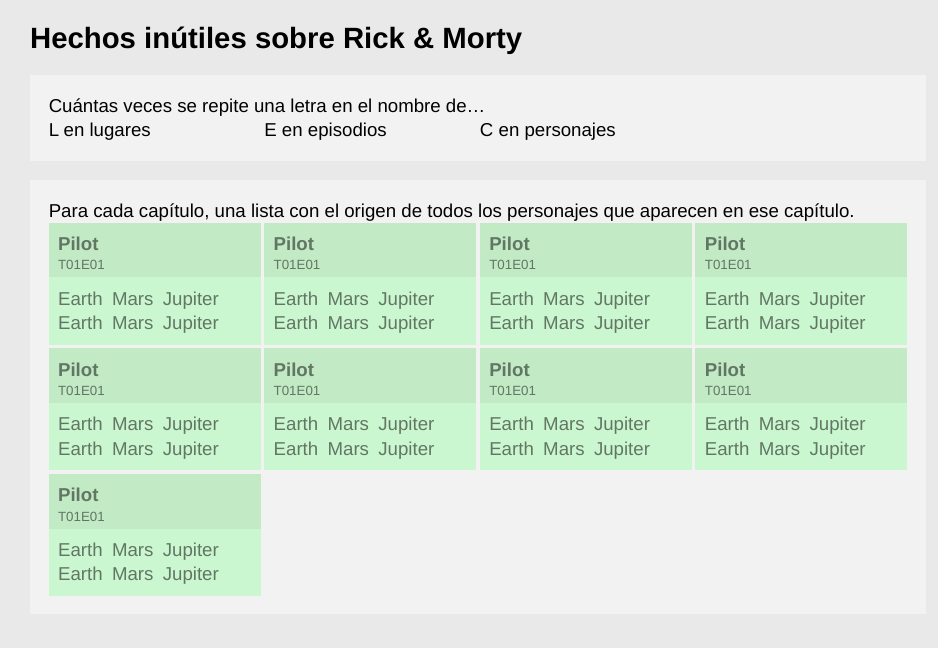
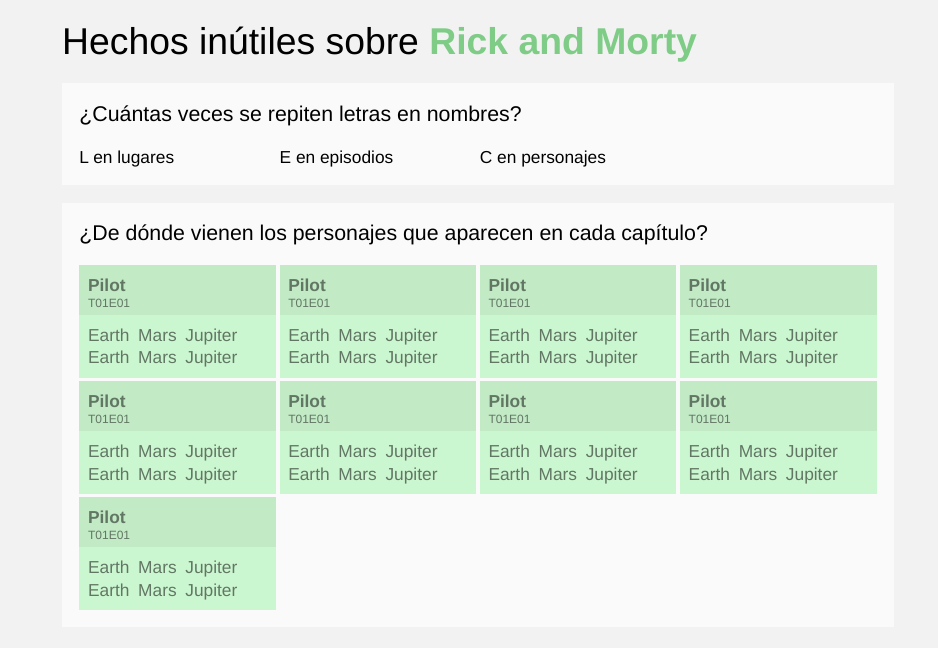
Before and after one commit to agj/vue3-test-app, a Vue app: page / in a window 1280 px wide. Shown: the top 648 px of the page, without its empty margins (162-1100 px from the left). Built offline with nearby package versions, Linux system fonts and the light colour scheme.

Commit message:
Cambio en textos y estilos.

```diff
--- a/src/App.vue
+++ b/src/App.vue
@@ -1,9 +1,9 @@
 <template>
   <article class="container">
-    <h1>Hechos inútiles sobre Rick &amp; Morty</h1>
+    <h1>Hechos inútiles sobre <b>Rick and Morty</b></h1>
     <section class="box">
       <div class="description">
-        Cuántas veces se repite una letra en el nombre de…
+        ¿Cuántas veces se repiten letras en nombres?
       </div>
       <div class="items">
         <div class="card">L en lugares</div>
@@ -13,8 +13,7 @@
     </section>
     <section class="ep-char-origins box">
       <div class="description">
-        Para cada capítulo, una lista con el origen de todos los personajes que
-        aparecen en ese capítulo.
+        ¿De dónde vienen los personajes que aparecen en cada capítulo?
       </div>
       <div class="items">
         <section class="card">
@@ -177,16 +176,21 @@
 
 <style>
 :root {
-  --color-back: hsl(0, 0%, 91.3%);
-  --color-box: hsl(0, 0%, 94.8%);
+  --color-back: hsl(0, 0%, 95%);
+  --color-box: hsl(0, 0%, 98%);
+  --color-green-dark: hsl(126.4, 9.6%, 42.3%);
+  --color-green: hsl(126.4, 43.3%, 64.7%);
+  --color-green-light: hsl(126.4, 49.3%, 83.7%);
+  --color-green-lighter: hsl(126.3, 72.7%, 88.3%);
   --space-l: 1.7rem;
   --space-m: 1rem;
   --space-s: 0.5rem;
   --space-xs: 0.2rem;
   --thickness-s: 0.01rem;
-  --font-l: 22pt;
-  --font-m: 14pt;
-  --font-s: 10pt;
+  --font-xl: 28pt;
+  --font-l: 16pt;
+  --font-m: 13pt;
+  --font-s: 9pt;
 
   font-size: var(--font-m);
   line-height: 1.3;
@@ -208,9 +212,13 @@
 }
 
 h1 {
-  font-size: var(--font-l);
+  font-size: var(--font-xl);
+  font-weight: normal;
   margin: 0;
   padding: 0;
+}
+h1 b {
+  color: var(--color-green);
 }
 
 .container {
@@ -224,7 +232,11 @@
   margin: var(--space-m) 0;
   background-color: var(--color-box);
 }
-.items {
+.box .description {
+  padding-bottom: var(--space-m);
+  font-size: var(--font-l);
+}
+.box .items {
   display: grid;
   grid-template-columns:
     1fr
@@ -244,12 +256,12 @@
 /* EP-CHAR-ORIGINS */
 
 .ep-char-origins .card {
-  --color-dark: hsl(126.4, 9.6%, 42.3%);
-  background-color: hsl(126.3, 72.7%, 88.3%);
+  --color-dark: var(--color-green-dark);
+  background-color: var(--color-green-lighter);
   color: var(--color-dark);
 }
 .ep-char-origins .card .header {
-  background-color: hsl(126.4, 49.3%, 83.7%);
+  background-color: var(--color-green-light);
 }
 .ep-char-origins .title {
   font-weight: bold;
```
